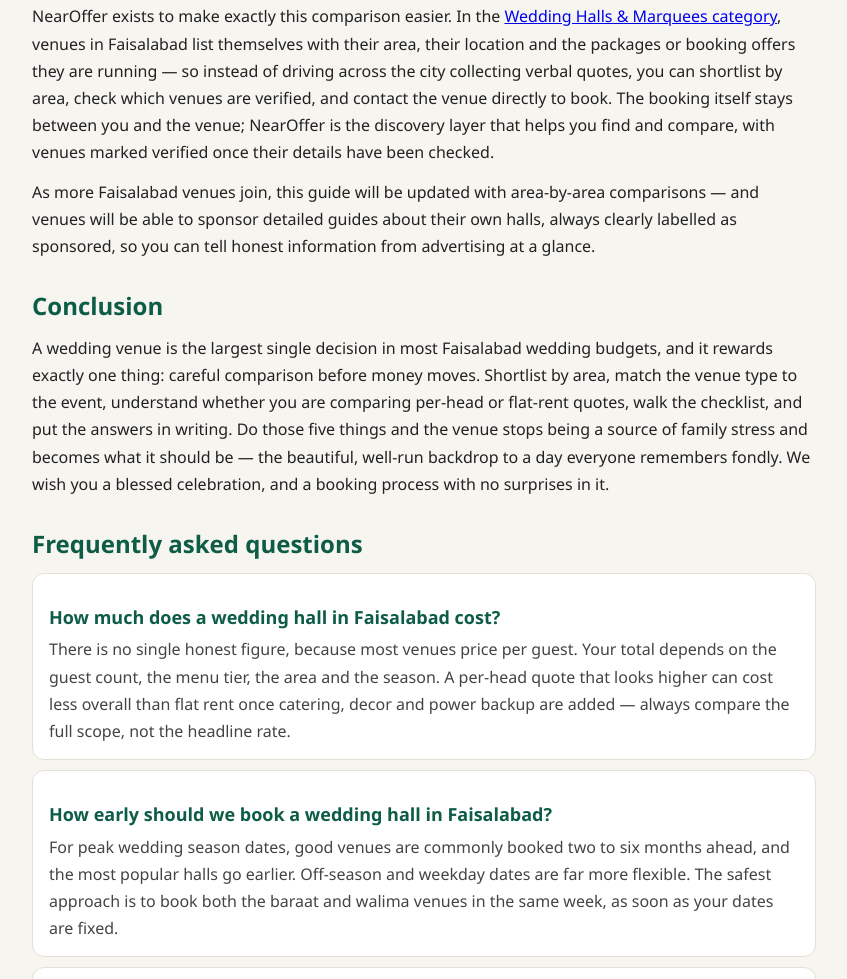
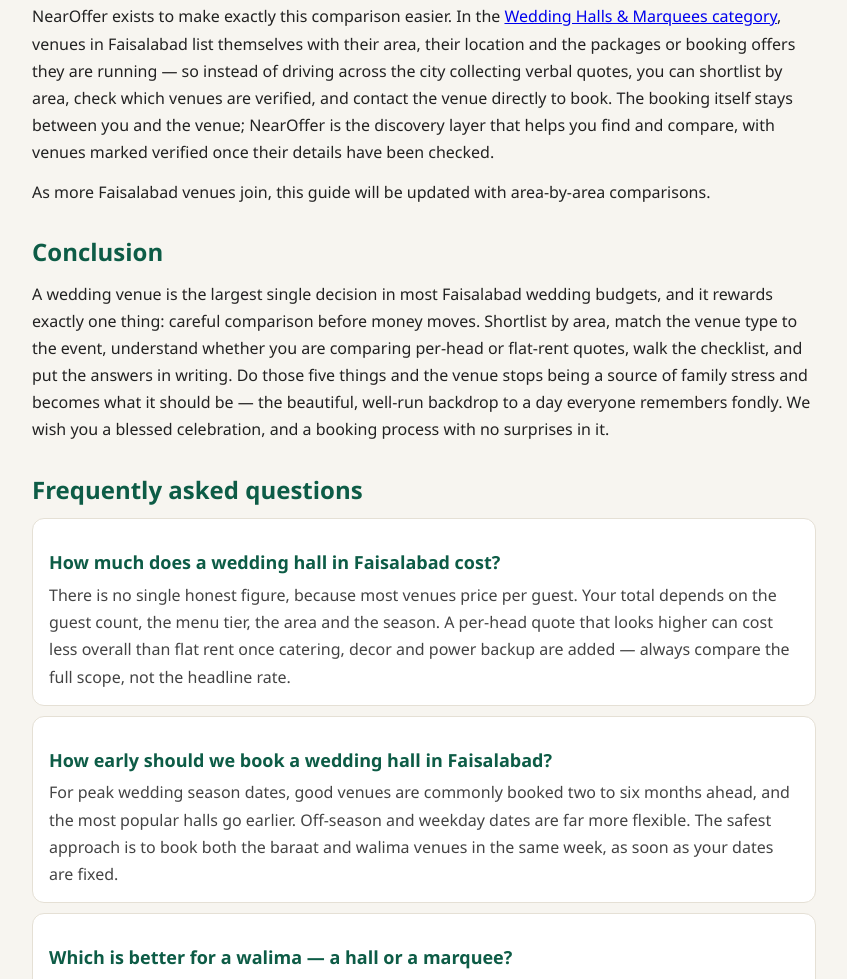
Before and after one commit to jhoonac0000/nearoffer, a plain HTML site: page articles/wedding-halls-in-faisalabad-booking-guide.html in a window 1280 px wide. Shown: the part 6973-7952 px from the top of the page, without its empty margins (216-1063 px from the left). Drawn offline with Linux system fonts and the light colour scheme.

Commit message:
NearOffer professional pass: categories first, demo/preview/sample + internal sponsor text removed [articles/wedding-halls-in-faisalabad-booking-guide.html]

```diff
--- a/articles/wedding-halls-in-faisalabad-booking-guide.html
+++ b/articles/wedding-halls-in-faisalabad-booking-guide.html
@@ -165,7 +165,7 @@
 
 <h2 id="compare">7. How to compare venues on NearOffer</h2>
 <p>NearOffer exists to make exactly this comparison easier. In the <a href="../index.html#categories">Wedding Halls &amp; Marquees category</a>, venues in Faisalabad list themselves with their area, their location and the packages or booking offers they are running — so instead of driving across the city collecting verbal quotes, you can shortlist by area, check which venues are verified, and contact the venue directly to book. The booking itself stays between you and the venue; NearOffer is the discovery layer that helps you find and compare, with venues marked verified once their details have been checked.</p>
-<p>As more Faisalabad venues join, this guide will be updated with area-by-area comparisons — and venues will be able to sponsor detailed guides about their own halls, always clearly labelled as sponsored, so you can tell honest information from advertising at a glance.</p>
+<p>As more Faisalabad venues join, this guide will be updated with area-by-area comparisons.</p>
 
 <h2>Conclusion</h2>
 <p>A wedding venue is the largest single decision in most Faisalabad wedding budgets, and it rewards exactly one thing: careful comparison before money moves. Shortlist by area, match the venue type to the event, understand whether you are comparing per-head or flat-rent quotes, walk the checklist, and put the answers in writing. Do those five things and the venue stops being a source of family stress and becomes what it should be — the beautiful, well-run backdrop to a day everyone remembers fondly. We wish you a blessed celebration, and a booking process with no surprises in it.</p>
```
